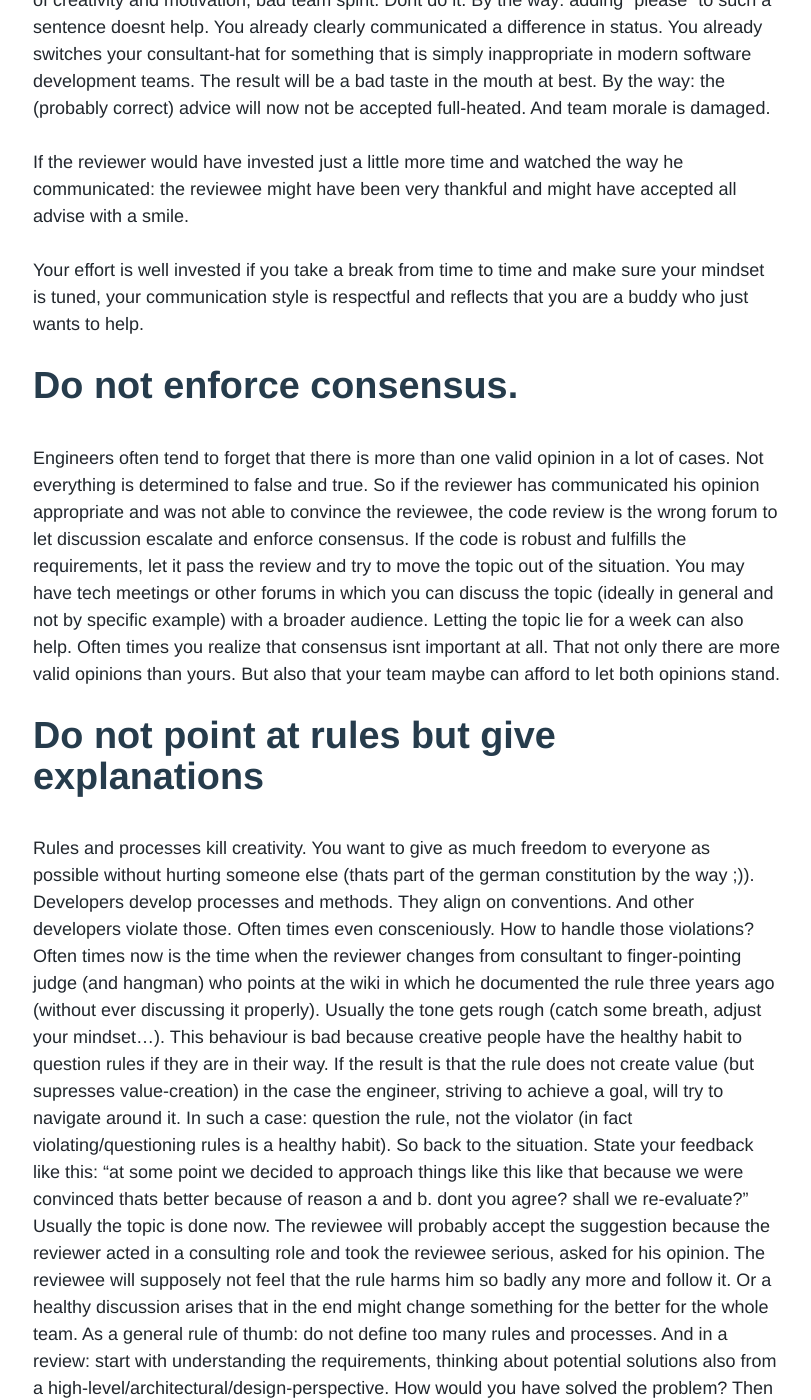
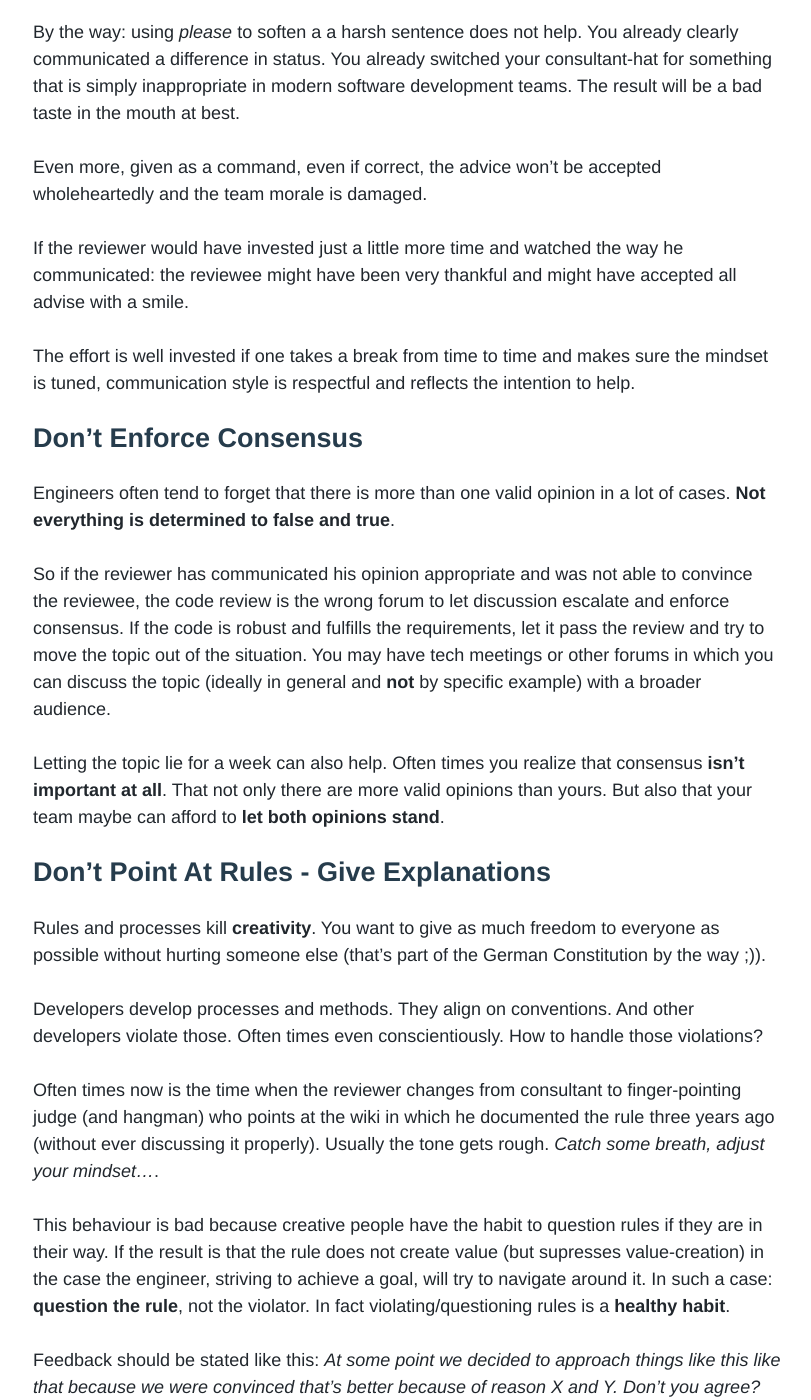
Before and after one commit to upday/upday.github.io, a Jekyll site: the page built from _posts/blog/2016-09-13-code-reviews.md, in a window 1280 px wide and 1400 px high, scrolled down 1223 px. Shown: the whole window, without its empty margins (233-1044 px from the left). Built offline with Jekyll 4.4.1, drawn with Linux system fonts in a browser that asks for light colours; nearby versions of some CDN libraries; some web fonts are replaced; comment, search, counter and statistics services are not loaded; some of the changed text lies outside the part shown.

Commit message:
incorporated review suggestions.

```diff
--- a/_data/authors.yml
+++ b/_data/authors.yml
@@ -39,5 +39,6 @@ henning_gross:
   name: Henning Groß
   web: http://www.upday.com
   email: igaffai@gmail.com
-  bio: "Henning leads the technical team at upday as director engineering. He is still passionate about code and tries to work as operational as possible for someone in a management position (which can be painful for the team at times)."
+  bio: "Henning leads the technical team at upday as Director Engineering."
+  bio_long: "Henning leads the technical team at upday as Director Engineering. He is still passionate about code and tries to work as operational as possible for someone in a management position, even if at times, it can be painful for the team."
   avatar: authors/henning_gross.jpg
--- a/_posts/blog/2016-09-13-code-reviews.md
+++ b/_posts/blog/2016-09-13-code-reviews.md
@@ -1,70 +1,91 @@
 ---
 layout: post
-title: "Handbook of manners: how to behave in a code review"
+title: "Handbook Of Manners: How To Behave In A Code Review"
 description: Some thoughts on code reviews and the way they usually are and they should be performed.
 modified:
 categories: blog
 author: henning_gross
-excerpt: Code reviews are a common practise for knowledge distribution, learning and increasing quality - but do we perform them i a way that actually creates value?
-tags: [Mindset, Culture, Agile]
+excerpt: Code reviews are a common practise for knowledge distribution, learning and increasing quality - but do we perform them in a way that actually creates value?
+tags: [Mindset, Culture, Agile, XP]
 date: 2016-09-13T17:49:00-04:00
 ---
 
-In most companies code reviews are part of the process today. In theory they help distributing knowledge, onboarding new people, increase learning and quality.
+In most companies __code reviews__ are part of the __process__ today. In theory they help distributing knowledge, onboarding new people, increasing learning and quality.
 
-A code review, no matter if it is performed in a pairing manner or asynchronously is a situation in which one person inspects the work of another person.
 
-This can lead to the assumption that the reviewer has to accept the changes the reviewee wants to introduce and put the reviewer in a position of power over the reviewee who has to seek for approval.
+A code review, no matter if it is performed in a pairing manner or asynchronously is a situation in which one person __inspects__ the work of another person.
 
-Agile development teams strive for a conception and identity in which everyone is equally important, equally worthy and hierarchies usually make no difference on functional matters (as long as the manager does not have to protect the business but thats another chapter).
+
+This can lead to the __assumption__ that the reviewer has to accept the changes the reviewee wants to introduce and put the reviewer in a position of power over the reviewee who has to __seek for approval__.
+
+
+__Agile development teams__ strive for a conception and identity in which everyone is __equally__ important, equally __worthy__ and hierarchies usually make __no difference__ on functional matters (as long as the manager does not have to protect the business but that's another story).
+
 
 So how does a code-review ideally look like?
 
-Lets base on the assumption that every reviewer has the same intent - which is to convince the reviewee to follow the suggested changes (to improve the quality of the added code)?
 
-When this is the main intent, different approaches to code reviews can only be different strategies to achieve the same goal.
+Let's base on the assumption that every reviewer has the same intent - which is to __convince__ the reviewee to follow the suggested changes (to improve the quality of the added code).
+
+
+When this is the main __intent__, different approaches to code reviews can only be different __strategies__ to achieve the same goal.
+
 
 The following strategies/behavioural advices can help to achieve this goal and at the same time improve the team spirit and culture.
 
-# Consult. Dont preach.
 
-The basic mindset in which an engineer should approach a code review for a change introduced by another engineer is the mindset of a consultant. Whatever you say or write: do it with caution. Sentences that start with "I would approach the problem this way..." or "I believe this way would be more efficient" are a good approach if you want to encourage the reviewee to accept your recommendations. Way better than "this solution is inappropriate" or "do it like this". Command-style comments are guaranteed to result in damage. Conflicts, drop of creativity and motivation, bad team spirit. Dont do it.
-By the way: adding "please" to such a sentence doesnt help. You already clearly communicated a difference in status. You already switches your consultant-hat for something that is simply inappropriate in modern software development teams. The result will be a bad taste in the mouth at best.
-By the way: the (probably correct) advice will now not be accepted full-heated. And team morale is damaged.
+## Consult - Don't Preach
+
+The basic mindset in which an engineer should approach a code review for a change introduced by another engineer is the mindset of a __consultant__. Whatever you say or write: do it with caution. Sentences that start with _I would approach the problem this way..._ or _I believe this way would be more efficient_ are a good approach if you want to encourage the reviewee to accept your recommendations. Way better than _This solution is inappropriate!_ or _Do it like this!_. Command-style comments are guaranteed to result in damage, conflicts, decreased creativity and motivation and bad team spirit. Don't do it.
+
+By the way: using _please_ to soften a a harsh sentence does not help. You already clearly communicated a difference in status. You already switched your consultant-hat for something that is simply inappropriate in modern software development teams. The result will be a bad taste in the mouth at best.
+
+Even more, given as a command, even if correct, the advice won't be accepted wholeheartedly and the team morale is damaged.
+
 
 If the reviewer would have invested just a little more time and watched the way he communicated: the reviewee might have been very thankful and might have accepted all advise with a smile.
 
-Your effort is well invested if you take a break from time to time and make sure your mindset is tuned, your communication style is respectful and reflects that you are a buddy who just wants to help.
+
+The effort is well invested if one takes a break from time to time and makes sure the mindset is tuned, communication style is respectful and reflects the intention to help.
 
 
-# Do not enforce consensus.
+## Don't Enforce Consensus
 
-Engineers often tend to forget that there is more than one valid opinion in a lot of cases. Not everything is determined to false and true.
-So if the reviewer has communicated his opinion appropriate and was not able to convince the reviewee, the code review is the wrong forum to let discussion escalate and enforce consensus. If the code is robust and fulfills the requirements, let it pass the review and try to move the topic out of the situation. You may have tech meetings or other forums in which you can discuss the topic (ideally in general and not by specific example) with a broader audience.
-Letting the topic lie for a week can also help. Often times you realize that consensus isnt important at all. That not only there are more valid opinions than yours. But also that your team maybe can afford to let both opinions stand.
+Engineers often tend to forget that there is more than one valid opinion in a lot of cases. __Not everything is determined to false and true__.
 
-# Do not point at rules but give explanations
+So if the reviewer has communicated his opinion appropriate and was not able to convince the reviewee, the code review is the wrong forum to let discussion escalate and enforce consensus. If the code is robust and fulfills the requirements, let it pass the review and try to move the topic out of the situation. You may have tech meetings or other forums in which you can discuss the topic (ideally in general and __not__ by specific example) with a broader audience.
 
-Rules and processes kill creativity. You want to give as much freedom to everyone as possible without hurting someone else (thats part of the german constitution by the way ;)).
-Developers develop processes and methods. They align on conventions. And other developers violate those. Often times even consceniously. How to handle those violations?
-Often times now is the time when the reviewer changes from consultant to finger-pointing judge (and hangman) who points at the wiki in which he documented the rule three years ago (without ever discussing it properly). Usually the tone gets rough (catch some breath, adjust your mindset...).
-This behaviour is bad because creative people have the healthy habit to question rules if they are in their way. If the result is that the rule does not create value (but supresses value-creation) in the case the engineer, striving to achieve a goal, will try to navigate around it. In such a case: question the rule, not the violator (in fact violating/questioning rules is a healthy habit).
-So back to the situation. State your feedback like this: "at some point we decided to approach things like this like that because we were convinced thats better because of reason a and b. dont you agree? shall we re-evaluate?"
+Letting the topic lie for a week can also help. Often times you realize that consensus __isn't important at all__. That not only there are more valid opinions than yours. But also that your team maybe can afford to __let both opinions stand__.
+
+## Don't Point At Rules - Give Explanations
+
+Rules and processes kill __creativity__. You want to give as much freedom to everyone as possible without hurting someone else (that's part of the German Constitution by the way ;)).
+
+Developers develop processes and methods. They align on conventions. And other developers violate those. Often times even conscientiously. How to handle those violations?
+
+Often times now is the time when the reviewer changes from consultant to finger-pointing judge (and hangman) who points at the wiki in which he documented the rule three years ago (without ever discussing it properly). Usually the tone gets rough. _Catch some breath, adjust your mindset..._.
+
+This behaviour is bad because creative people have the habit to question rules if they are in their way. If the result is that the rule does not create value (but supresses value-creation) in the case the engineer, striving to achieve a goal, will try to navigate around it. In such a case: __question the rule__, not the violator. In fact violating/questioning rules is a __healthy habit__.
+
+Feedback should be stated like this: _At some point we decided to approach things like this like that because we were convinced that's better because of reason X and Y. Don't you agree? Shall we re-evaluate?_
+
 Usually the topic is done now. The reviewee will probably accept the suggestion because the reviewer acted in a consulting role and took the reviewee serious, asked for his opinion.
+
 The reviewee will supposely not feel that the rule harms him so badly any more and follow it. Or a healthy discussion arises that in the end might change something for the better for the whole team.
-As a general rule of thumb: do not define too many rules and processes. And in a review: start with understanding the requirements, thinking about potential solutions also from a high-level/architectural/design-perspective. How would you have solved the problem? Then look at the solution. Find real bugs. Only beginners focus on cosmetics (and usually miss real flaws).
 
-# Treat cosmetics as cosmetics
+As a general rule of thumb: __do not define too many rules and processes__. And in a review: start with understanding the requirements, think about potential solutions also from a high-level/architectural/design-perspective. __How would you have solved the problem?__ Then look at the solution. __Find real bugs__. Only beginners focus on cosmetics (and usually miss real flaws).
 
-Cosmetics are called cosmetics because they are not substantial. Bad formatting, uncomplete documentation, bad naming or other trivial things should be handled as what they are: cosmetics. Dont ignore them, good make-up can make a difference. But as a reviewer, double-check to make sure your attitude fits the importance of the advice. Nothing is as bad as bad vibes because of things that do not make a real difference in the end.
+## Cosmetics Are Cosmetics
 
-# Contribute but dont override
+Cosmetics are called cosmetics because they are __not substantial__. Bad formatting, incomplete documentation, bad naming or other trivial things should be handled as what they are: cosmetics. Don't ignore them, __good make-up can make a difference__. But as a reviewer, double-check to make sure your attitude fits the importance of the advice. Nothing is worse than bad vibes because of things that do not have a real impact.
+
+## Don't Override - Contribute
 
 It is generally not a bad idea to fix small issues during the code review. You can still point the reviewee at the changes but it does not make sense to invest the time twice. If you can fix a spelling error on the fly - why not do it?
-But dont change the design completely. Do not override the substance of what your reviewee wanted to do. Help him, dont control him.
+
+But don't change the design completely. Do not override the __substance__ of what your reviewee wanted to do. Help him, don't control him.
 
 
+## Summing up
 
-I hope I helped you to gain another angle on code reviews or at least made you reflect your review-patterns and opinions and maybe even helped you to improve.
-
-Best H
+It is all about your __mindset__ and __team dynamics__. People need to resist the urge to use the power they have in a review situation. Teams need to come to a state in which __openness__ and __transparency__ are worshipped as __virtues__. Into a state in which being asked for a review is a compliment that everyone is happy to take. A state in which everyone treats the others weaknesses as valuable as their strengths and actually wants to get better together. You do not need a book of behaviour. You do not need strict rules for a review. What you need is  respect for others and some emotional intelligence to anticipate how they will __feel__ reading or listening to your review comments.
```
